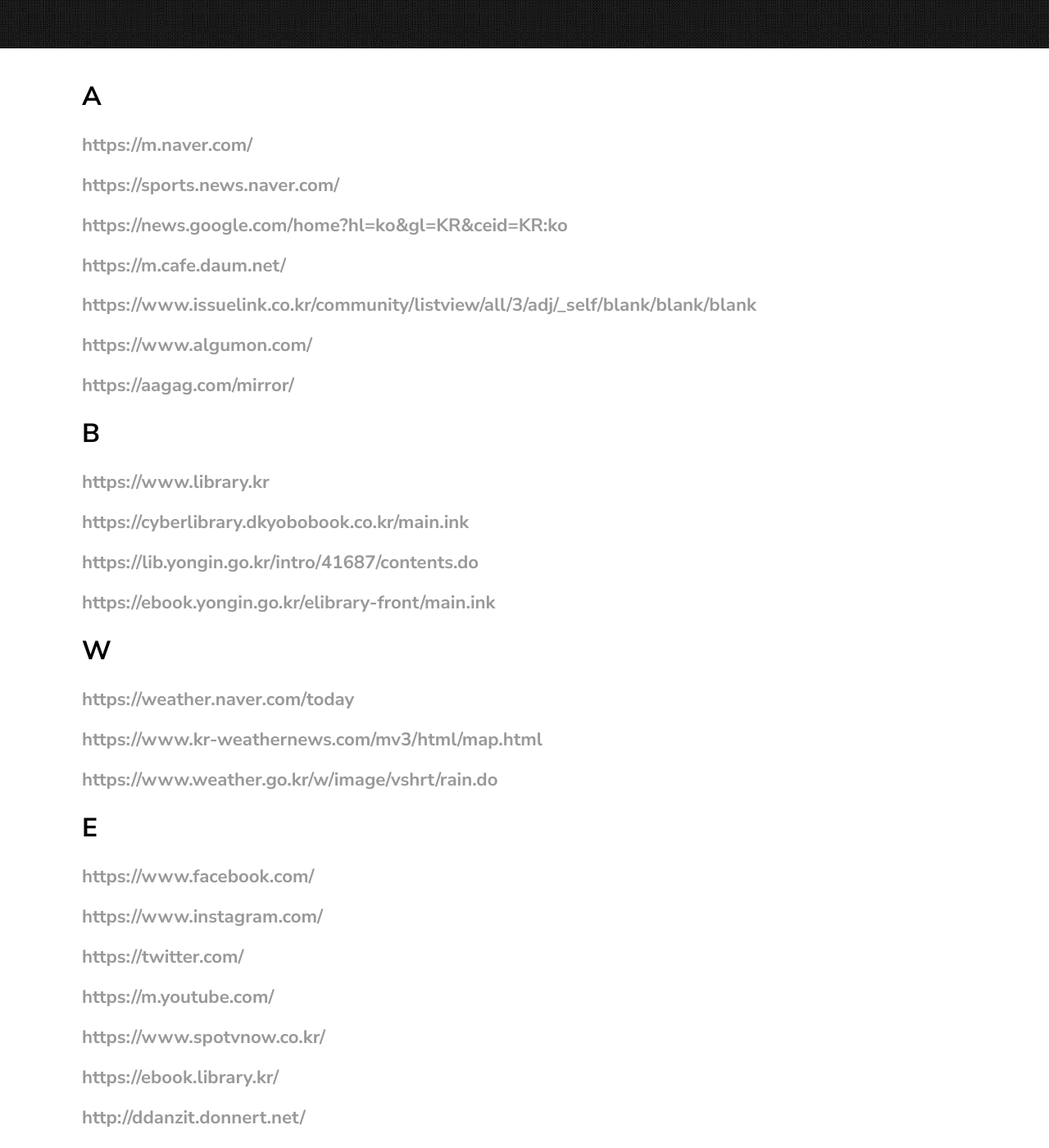
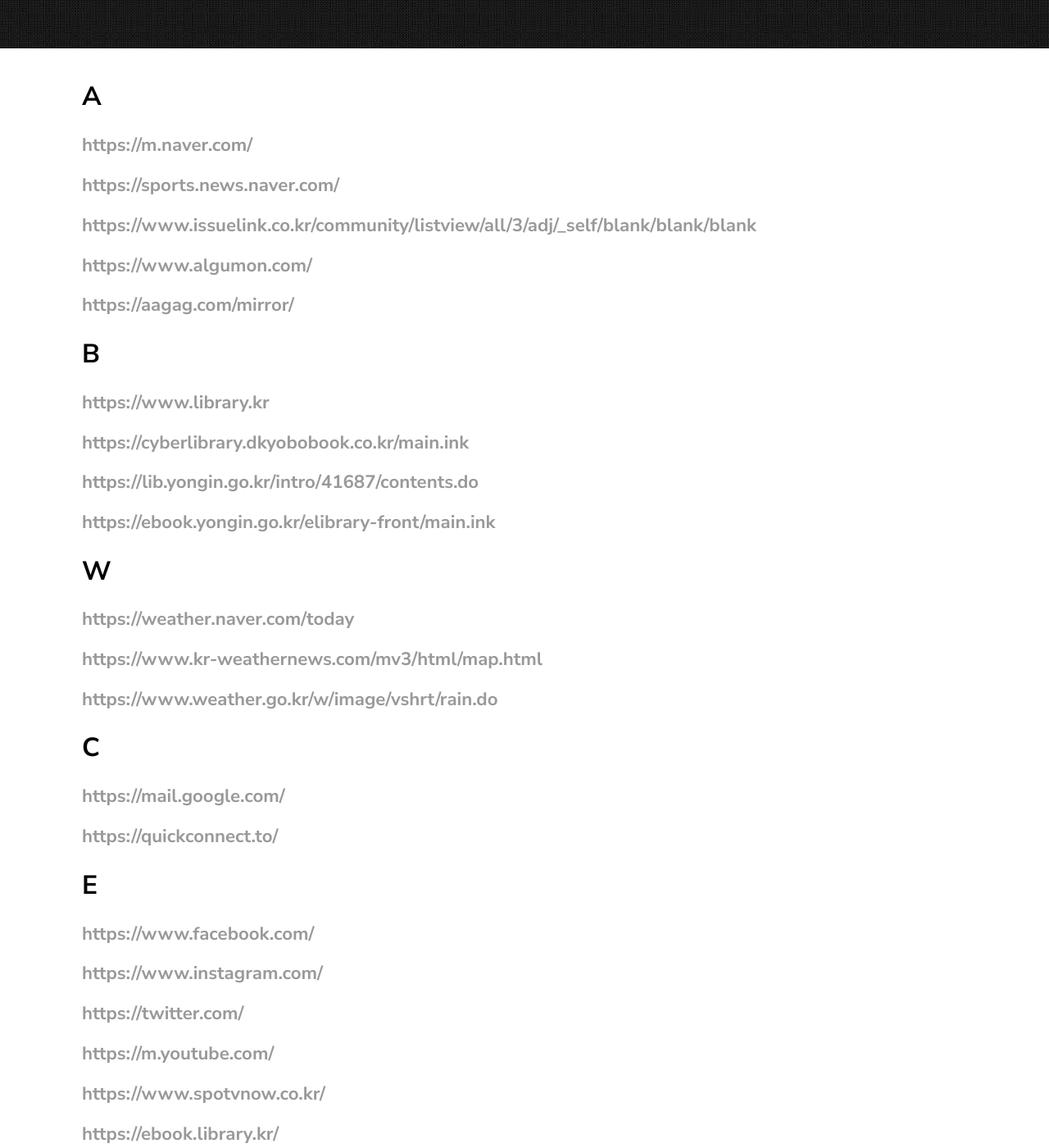
Before and after one commit to keuntaehwang/public, a Jekyll site: the page built from _posts/2023-02-07-favorite.markdown, in a window 1280 px wide and 1400 px high, scrolled down 412 px. Shown: the whole window at 82% size. Built offline with Jekyll 4.4.1, drawn with Linux system fonts in a browser that asks for light colours; some of the changed text lies outside the part shown.

Commit message:
Update 2023-02-07-favorite.markdown

```diff
--- a/_posts/2023-02-07-favorite.markdown
+++ b/_posts/2023-02-07-favorite.markdown
@@ -8,8 +8,6 @@ categories: NONE
 ## A
 ### <https://m.naver.com/>
 ### <https://sports.news.naver.com/>
-### <https://news.google.com/home?hl=ko&gl=KR&ceid=KR:ko>
-### <https://m.cafe.daum.net/>
 ### <https://www.issuelink.co.kr/community/listview/all/3/adj/_self/blank/blank/blank>
 ### <https://www.algumon.com/>
 ### <https://aagag.com/mirror/>
@@ -24,6 +22,10 @@ categories: NONE
 ### <https://weather.naver.com/today>
 ### <https://www.kr-weathernews.com/mv3/html/map.html>
 ### <https://www.weather.go.kr/w/image/vshrt/rain.do>
+
+## C
+### <https://mail.google.com/>
+### <https://quickconnect.to/>
 
 ## E
 ### <https://www.facebook.com/>
@@ -41,10 +43,6 @@ categories: NONE
 ### <https://www.prodirectsport.com/>
 ### <https://www.kitbag.com/en/>
 ### <https://allthatkids.co.kr/>
-
-## C
-### <https://mail.google.com/>
-### <https://quickconnect.to/>
 
 ## D
 ### <http://m.danawa.com/>
```
